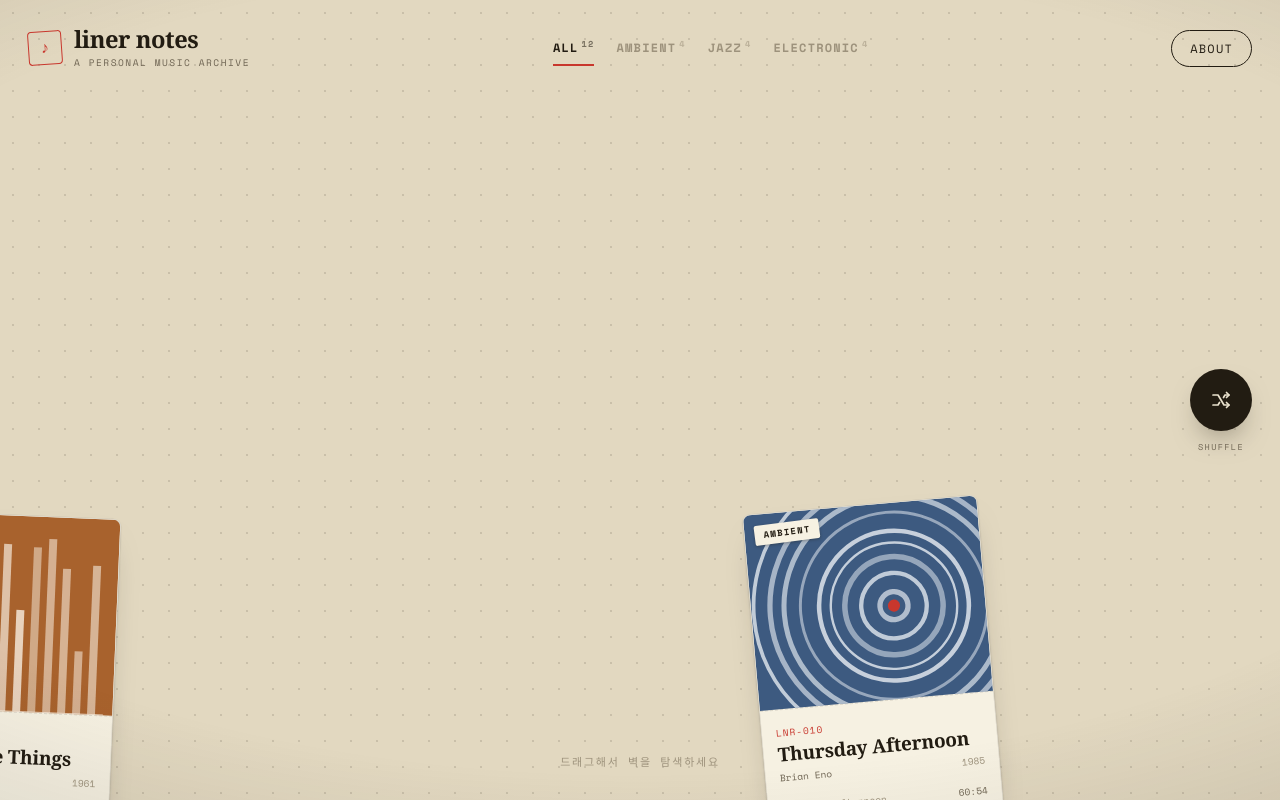
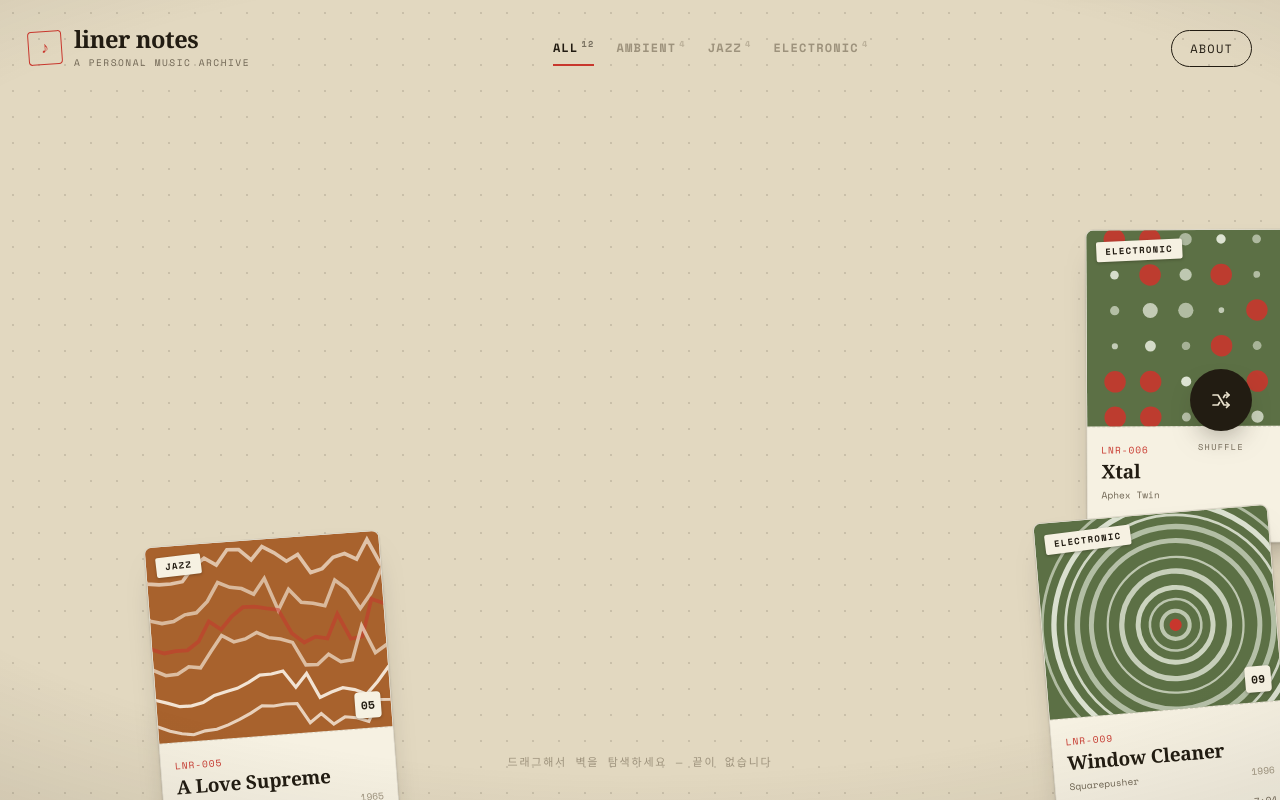
Before and after one commit to ruehan/liner_notes, a React (Vite) app: page / in a window 1280 px wide. Built offline with nearby package versions, Linux system fonts and the light colour scheme.

Commit message:
feat: 절차 생성 트랙으로 무한 항목 아카이브 구현

```diff
--- a/src/entities/track/index.ts
+++ b/src/entities/track/index.ts
@@ -1,7 +1,22 @@
 import type { GenreId, GenreTheme, Track } from "./model/types";
 import { GENRES, GENRE_ORDER, TRACKS, catalogNo } from "./model/data";
+import {
+  generateTileTracks,
+  tileCatalog,
+  isHomeTile,
+} from "./model/generator";
 import { TrackCard } from "./ui/TrackCard";
 import { CoverArt } from "./ui/CoverArt";
 
 export type { GenreId, GenreTheme, Track };
-export { GENRES, GENRE_ORDER, TRACKS, catalogNo, TrackCard, CoverArt };
+export {
+  GENRES,
+  GENRE_ORDER,
+  TRACKS,
+  catalogNo,
+  generateTileTracks,
+  tileCatalog,
+  isHomeTile,
+  TrackCard,
+  CoverArt,
+};
--- /dev/null
+++ b/src/entities/track/model/generator.ts
@@ -0,0 +1,142 @@
+import { createRng } from "@/shared/lib";
+import { GENRE_ORDER, TRACKS, catalogNo } from "./data";
+import type { GenreId, Track } from "./types";
+
+export function hashKey(key: string): number {
+  let h = 0;
+  for (let i = 0; i < key.length; i++) {
+    h = (h * 31 + key.charCodeAt(i)) % 2147483647;
+  }
+  return h || 7;
+}
+
+export function isHomeTile(k: number, m: number): boolean {
+  return k === 0 && m === 0;
+}
+
+function code(n: number): string {
+  return n >= 0 ? String(n) : `n${-n}`;
+}
+
+export function tileCatalog(k: number, m: number, index: number): string {
+  if (isHomeTile(k, m)) return catalogNo(index);
+  return `LNR-${code(k)}.${code(m)}-${String(index + 1).padStart(2, "0")}`;
+}
+
+const TITLE_WORDS: Record<GenreId, [string[], string[]]> = {
+  ambient: [
+    ["Pale", "Slow", "Quiet", "Hollow", "Silver", "Faint", "Amber", "Winter", "Distant", "Paper"],
+    ["Harbor", "Signal", "Garden", "Corridor", "Horizon", "Archive", "Weather", "Reverie", "Current", "Station"],
+  ],
+  jazz: [
+    ["Blue", "Golden", "Midnight", "Velvet", "Smoky", "Late", "Bitter", "Sweet", "Crooked", "Lazy"],
+    ["Corner", "Waltz", "Sketch", "Ballad", "Stride", "Session", "Reflex", "Avenue", "Verdict", "Postcard"],
+  ],
+  electronic: [
+    ["Circuit", "Vector", "Phase", "Neon", "Static", "Binary", "Chrome", "Pulse", "Isotope", "Modular"],
+    ["Field", "Sequence", "Loop", "Window", "Engine", "Prism", "Memory", "Relay", "Cluster", "Drift"],
+  ],
+};
+
+const ARTIST_FIRST = [
+  "Iris", "Kael", "Mona", "Jun", "Elio", "Sable", "Ren", "Ada", "Vico",
+  "Noor", "Halcy", "Otto", "Mire", "Suki", "Bram", "Yara", "Dex", "Linnea",
+];
+
+const ARTIST_LAST = [
+  "Marrow", "Fields", "Okabe", "Lindqvist", "Duarte", "Ashline", "Vey",
+  "Nakamura", "Soto", "Ilg", "Corvin", "Mbeki", "Halloran", "Petrov", "Quist",
+];
+
+const JAZZ_GROUPS = ["Trio", "Quartet", "Quintet", "Ensemble"];
+
+const LABELS = [
+  "Driftworks", "Blue Hour", "Cold Front", "Aperture", "Fonograf",
+  "Tape Club", "Meridian", "Roomtone", "Night Soil", "Kiln",
+];
+
+const MOODS: Record<GenreId, string[]> = {
+  ambient: ["새벽", "대기", "정적", "안개", "긴 복도", "먼 방"],
+  jazz: ["빗소리", "막차 이후", "연기", "즉흥", "오래된 가죽", "골목"],
+  electronic: ["글리치", "회로", "야간 주행", "신시", "지직거림", "반복"],
+};
+
+const TAG_EXTRAS = ["비밀 선곡", "첫 청취 기록", "재편집본", "라이브", "데모", "리마스터"];
+
+const DEFINITIONS = [
+  (a: string, _b: string) =>
+    `처음 들은 순간의 공기가 그대로 보존된 기록. ${a}에 가까워지고 싶을 때 꺼내는 항목이다.`,
+  (a: string, b: string) =>
+    `${a}의 표준으로 삼아도 좋은 곡. 볼륨을 낮출수록 ${b}한 디테일이 더 들린다.`,
+  (a: string, b: string) =>
+    `장르의 경계에서 태어난 기록. ${a}에서 출발해 ${b} 쪽으로 천천히 기울어진다.`,
+  (a: string, _b: string) =>
+    `선곡 이유를 설명하는 것보다 재생하는 편이 빠르다. ${a}을 아카이브하는 가장 짧은 방법.`,
+  (_a: string, b: string) =>
+    `반복할수록 결이 드러나는 부류. ${b}한 순간을 위해 보관해 둔다.`,
+  (a: string, b: string) =>
+    `${a}의 시간대에만 제대로 들리는 곡이라는 개인적인 결론. ${b}함은 덤이다.`,
+];
+
+const ADJ_FILL = ["조용한", "느린", "차가운", "따뜻한", "거친", "투명한", "무게 없는", "낡은"];
+
+export function generateTileTracks(k: number, m: number): Track[] {
+  if (isHomeTile(k, m)) return TRACKS;
+
+  const rng = createRng(hashKey(`tile:${k},${m}`));
+  const count = 9 + Math.floor(rng() * 6);
+  const tracks: Track[] = [];
+
+  for (let i = 0; i < count; i++) {
+    const genre = GENRE_ORDER[Math.floor(rng() * GENRE_ORDER.length)];
+    const [adj, noun] = TITLE_WORDS[genre];
+    const title =
+      genre === "electronic" && rng() < 0.35
+        ? `${adj[Math.floor(rng() * adj.length)]} ${String(Math.floor(rng() * 89) + 10).padStart(2, "0")}`
+        : `${adj[Math.floor(rng() * adj.length)]} ${noun[Math.floor(rng() * noun.length)]}`;
+
+    const last = ARTIST_LAST[Math.floor(rng() * ARTIST_LAST.length)];
+    const artist =
+      genre === "jazz" && rng() < 0.5
+        ? `${ARTIST_FIRST[Math.floor(rng() * ARTIST_FIRST.length)]} ${last} ${JAZZ_GROUPS[Math.floor(rng() * JAZZ_GROUPS.length)]}`
+        : `${ARTIST_FIRST[Math.floor(rng() * ARTIST_FIRST.length)]} ${last}`;
+
+    const yearBase: Record<GenreId, [number, number]> = {
+      ambient: [1978, 2010],
+      jazz: [1955, 1979],
+      electronic: [1990, 2025],
+    };
+    const [y0, y1] = yearBase[genre];
+    const year = y0 + Math.floor(rng() * (y1 - y0 + 1));
+
+    const secs = 150 + Math.floor(rng() * 2100);
+    const length = `${Math.floor(secs / 60)}:${String(secs % 60).padStart(2, "0")}`;
+
+    const album =
+      rng() < 0.5
+        ? title
+        : `${title} ${["Sessions", "Reprise", "Edition", "Vol. 1"][Math.floor(rng() * 4)]}`;
+
+    const tags = [MOODS[genre][Math.floor(rng() * MOODS[genre].length)]];
+    if (rng() < 0.5) tags.push(TAG_EXTRAS[Math.floor(rng() * TAG_EXTRAS.length)]);
+
+    const definition = DEFINITIONS[Math.floor(rng() * DEFINITIONS.length)](
+      MOODS[genre][Math.floor(rng() * MOODS[genre].length)],
+      ADJ_FILL[Math.floor(rng() * ADJ_FILL.length)],
+    );
+
+    tracks.push({
+      id: `${k}:${m}:${i}`,
+      title,
+      artist,
+      album,
+      label: LABELS[Math.floor(rng() * LABELS.length)],
+      year,
+      length,
+      genre,
+      tags,
+      definition,
+    });
+  }
+  return tracks;
+}
--- a/src/entities/track/ui/TrackCard.tsx
+++ b/src/entities/track/ui/TrackCard.tsx
@@ -1,26 +1,29 @@
 import type { Track } from "../model/types";
-import { catalogNo } from "../model/data";
 import { CoverArt } from "./CoverArt";
 import "./track-card.css";
 
 interface Props {
   track: Track;
-  index: number;
+  catalog: string;
+  ordinal: number;
   hidden: boolean;
   hot: boolean;
   style: React.CSSProperties;
-  onOpen: (index: number) => void;
-  onHover: (index: number | null) => void;
+  onOpen: () => void;
+  onEnter: () => void;
+  onLeave: () => void;
 }
 
 export function TrackCard({
   track,
-  index,
+  catalog,
+  ordinal,
   hidden,
   hot,
   style,
   onOpen,
-  onHover,
+  onEnter,
+  onLeave,
 }: Props) {
   return (
     <article
@@ -31,22 +34,23 @@ export function TrackCard({
       role="button"
       tabIndex={hidden ? -1 : 0}
       aria-label={`${track.title} — ${track.artist}`}
-      onClick={() => onOpen(index)}
+      onClick={onOpen}
       onKeyDown={(e) => {
         if (e.key === "Enter" || e.key === " ") {
           e.preventDefault();
-          onOpen(index);
+          onOpen();
         }
       }}
-      onMouseEnter={() => onHover(index)}
-      onMouseLeave={() => onHover(null)}
+      onMouseEnter={onEnter}
+      onMouseLeave={onLeave}
     >
       <div className="track-card__artwrap">
         <CoverArt track={track} className="track-card__art" />
         <span className="track-card__tape">{track.genre}</span>
+        <span className="track-card__ordinal">{String(ordinal).padStart(2, "0")}</span>
       </div>
       <header className="track-card__head">
-        <span className="track-card__no">{catalogNo(index)}</span>
+        <span className="track-card__no">{catalog}</span>
         <h3 className="track-card__title">{track.title}</h3>
         <p className="track-card__byline">
           {track.artist}
--- a/src/entities/track/ui/track-card.css
+++ b/src/entities/track/ui/track-card.css
@@ -68,6 +68,26 @@
 .track-card:hover .track-card__tape {
   transform: rotate(0deg);
   transition: transform var(--dur-2) var(--ease-spring);
+}
+
+.track-card__ordinal {
+  position: absolute;
+  right: 10px;
+  bottom: 10px;
+  min-width: 26px;
+  height: 26px;
+  display: grid;
+  place-items: center;
+  padding: 0 6px;
+  border-radius: 4px;
+  background: var(--card);
+  color: var(--fg);
+  font-family: var(--mono);
+  font-size: 11px;
+  font-weight: 700;
+  letter-spacing: 0.02em;
+  font-variant-numeric: tabular-nums;
+  box-shadow: 0 1px 3px rgba(34, 28, 18, 0.35);
 }
 
 .track-card__head {
--- a/src/pages/main/ui/MainPage.tsx
+++ b/src/pages/main/ui/MainPage.tsx
@@ -1,35 +1,55 @@
 import { useCallback, useEffect, useMemo, useRef, useState } from "react";
-import { TRACKS, TrackCard } from "@/entities/track";
+import {
+  TrackCard,
+  generateTileTracks,
+  tileCatalog,
+  type Track,
+} from "@/entities/track";
+import { hashKey } from "@/entities/track/model/generator";
 import {
   CELL_SIZE,
+  WORLD,
   generateSpots,
   type Point,
+  type Spot,
 } from "@/shared/lib";
 import { Wall, type WallHandle } from "@/widgets/wall";
 import { Hud } from "@/widgets/hud";
 import { Readout } from "@/widgets/readout";
-import { DetailSheet } from "@/widgets/detail";
+import { DetailSheet, type OpenEntry } from "@/widgets/detail";
 import { Boot } from "@/widgets/boot";
 import {
   FilterTabs,
-  filterCounts,
   isVisible,
-  visibleIndices,
   type FilterId,
 } from "@/features/track-filter";
 import { ShuffleButton, pickShuffleIndex } from "@/features/shuffle";
 import "./main-page.css";
 
-const LAYOUT_SEED = 7;
+interface HoverEntry {
+  track: Track;
+  catalog: string;
+}
+
+const spotCache = new Map<string, Spot[]>();
+
+function tileSpots(k: number, m: number): Spot[] {
+  const key = `${k},${m}`;
+  let spots = spotCache.get(key);
+  if (!spots) {
+    const tracks = generateTileTracks(k, m);
+    spots = generateSpots(tracks.length, hashKey(`spots:${key}`));
+    spotCache.set(key, spots);
+  }
+  return spots;
+}
 
 export function MainPage() {
-  const spots = useMemo(() => generateSpots(TRACKS.length, LAYOUT_SEED), []);
-  const counts = useMemo(() => filterCounts(TRACKS), []);
-
+  const [tiles, setTiles] = useState<Point[]>([{ x: 0, y: 0 }]);
   const [filter, setFilter] = useState<FilterId>("all");
-  const [openIndex, setOpenIndex] = useState<number | null>(null);
-  const [hoverIndex, setHoverIndex] = useState<number | null>(null);
-  const [hotIndex, setHotIndex] = useState<number | null>(null);
+  const [openEntry, setOpenEntry] = useState<OpenEntry | null>(null);
+  const [hoverEntry, setHoverEntry] = useState<HoverEntry | null>(null);
+  const [hotKey, setHotKey] = useState<string | null>(null);
   const [hintGone, setHintGone] = useState(false);
 
   const wallRef = useRef<WallHandle>(null);
@@ -42,54 +62,111 @@ export function MainPage() {
 
   const hideHint = useCallback(() => setHintGone(true), []);
   const bootDone = useCallback(() => {}, []);
+  const onTilesChange = useCallback((next: Point[]) => setTiles(next), []);
+
+  const counts = useMemo(() => {
+    const c: Record<FilterId, number> = {
+      all: 0,
+      ambient: 0,
+      jazz: 0,
+      electronic: 0,
+    };
+    for (const o of tiles) {
+      const k = o.x / WORLD.width;
+      const m = o.y / WORLD.height;
+      for (const t of generateTileTracks(k, m)) {
+        c.all += 1;
+        c[t.genre] += 1;
+      }
+    }
+    return c;
+  }, [tiles]);
 
   const shuffle = useCallback(() => {
-    if (openIndex !== null) return;
-    const pick = pickShuffleIndex(visibleIndices(TRACKS, filter));
-    if (pick === null) return;
-    const target: Point = {
-      x: spots[pick].x + CELL_SIZE / 2,
-      y: spots[pick].y + CELL_SIZE / 2,
-    };
-    wallRef.current?.jumpTo(target);
-    setHoverIndex(pick);
-    setHotIndex(pick);
+    if (openEntry) return;
+    const seen = new Set<string>();
+    const candidates: Array<{ k: number; m: number; i: number }> = [];
+    for (const o of tiles) {
+      for (let dk = -1; dk <= 1; dk++) {
+        for (let dm = -1; dm <= 1; dm++) {
+          const k = o.x / WORLD.width + dk;
+          const m = o.y / WORLD.height + dm;
+          const key = `${k},${m}`;
+          if (seen.has(key)) continue;
+          seen.add(key);
+          generateTileTracks(k, m).forEach((t, i) => {
+            if (isVisible(t, filter)) candidates.push({ k, m, i });
+          });
+        }
+      }
+    }
+    const idx = pickShuffleIndex(candidates.map((_, j) => j));
+    if (idx === null) return;
+    const c = candidates[idx];
+    const tracks = generateTileTracks(c.k, c.m);
+    const spots = tileSpots(c.k, c.m);
+    const track = tracks[c.i];
+    const key = `${c.k},${c.m},${c.i}`;
+
+    setHotKey(key);
     if (hotTimer.current) clearTimeout(hotTimer.current);
-    hotTimer.current = setTimeout(() => setHotIndex(null), 1600);
-  }, [filter, openIndex, spots]);
+    hotTimer.current = setTimeout(() => setHotKey(null), 1600);
+    setHoverEntry({ track, catalog: tileCatalog(c.k, c.m, c.i) });
+    wallRef.current?.jumpTo({
+      x: c.k * WORLD.width + spots[c.i].x + CELL_SIZE / 2,
+      y: c.m * WORLD.height + spots[c.i].y + CELL_SIZE / 2,
+    });
+  }, [tiles, filter, openEntry]);
 
   useEffect(() => {
     const onKeyDown = (e: KeyboardEvent) => {
-      if (e.key === "Escape") setOpenIndex(null);
+      if (e.key === "Escape") setOpenEntry(null);
       if (e.key === "r" || e.key === "R") shuffle();
     };
     window.addEventListener("keydown", onKeyDown);
     return () => window.removeEventListener("keydown", onKeyDown);
   }, [shuffle]);
 
-  const hoveredTrack =
-    openIndex === null && hoverIndex !== null ? TRACKS[hoverIndex] : null;
-
-  return (
-    <div className="main-page">
-      <Wall ref={wallRef} onInteract={hideHint}>
-        {TRACKS.map((track, i) => (
+  const renderTile = useCallback(
+    (k: number, m: number) => {
+      const tracks = generateTileTracks(k, m);
+      const spots = tileSpots(k, m);
+      return tracks.map((track, i) => {
+        const catalog = tileCatalog(k, m, i);
+        const key = `${k},${m},${i}`;
+        return (
           <TrackCard
             key={track.id}
             track={track}
-            index={i}
+            catalog={catalog}
+            ordinal={i + 1}
             hidden={!isVisible(track, filter)}
-            hot={hotIndex === i}
+            hot={hotKey === key}
             style={{
               left: spots[i].x,
               top: spots[i].y,
               transform: `rotate(${spots[i].rot}deg)`,
             }}
-            onOpen={setOpenIndex}
-            onHover={setHoverIndex}
+            onOpen={() =>
+              setOpenEntry({ track, catalog, ordinal: i + 1 })
+            }
+            onEnter={() => setHoverEntry({ track, catalog })}
+            onLeave={() => setHoverEntry(null)}
           />
-        ))}
-      </Wall>
+        );
+      });
+    },
+    [filter, hotKey],
+  );
+
+  return (
+    <div className="main-page">
+      <Wall
+        ref={wallRef}
+        renderTile={renderTile}
+        onTilesChange={onTilesChange}
+        onInteract={hideHint}
+      />
 
       <Hud
         filters={
@@ -98,19 +175,18 @@ export function MainPage() {
         onAbout={() => window.alert("about — 선곡 기준과 소개가 들어가는 자리.")}
       />
 
-      <Readout track={hoveredTrack} entryNo={hoverIndex} />
+      <Readout
+        track={openEntry ? null : hoverEntry?.track ?? null}
+        catalog={openEntry ? null : hoverEntry?.catalog ?? null}
+      />
       <ShuffleButton onShuffle={shuffle} />
 
       <div className={`main-page__hint${hintGone ? " is-gone" : ""}`}>
-        드래그해서 벽을 탐색하세요
+        드래그해서 벽을 탐색하세요 — 끝이 없습니다
       </div>
       <div className="main-page__vignette" aria-hidden="true" />
 
-      <DetailSheet
-        track={openIndex !== null ? TRACKS[openIndex] : null}
-        entryNo={openIndex ?? 0}
-        onClose={() => setOpenIndex(null)}
-      />
+      <DetailSheet entry={openEntry} onClose={() => setOpenEntry(null)} />
       <Boot onDone={bootDone} />
     </div>
   );
--- a/src/shared/lib/camera.ts
+++ b/src/shared/lib/camera.ts
@@ -20,18 +20,20 @@ export function mod(n: number, m: number): number {
 }
 
 export function tileOffsets(cam: Point, viewport: Size, world: Size): Point[] {
-  const ox = Math.round(cam.x / world.width) * world.width;
-  const oy = Math.round(cam.y / world.height) * world.height;
+  const ox = Math.round(-cam.x / world.width) * world.width;
+  const oy = Math.round(-cam.y / world.height) * world.height;
   const offsets: Point[] = [];
   for (let k = -1; k <= 1; k++) {
     for (let m = -1; m <= 1; m++) {
       const x = ox + k * world.width;
       const y = oy + m * world.height;
+      const visibleX0 = -cam.x;
+      const visibleY0 = -cam.y;
       const intersects =
-        x < cam.x + viewport.width &&
-        x + world.width > cam.x &&
-        y < cam.y + viewport.height &&
-        y + world.height > cam.y;
+        x < visibleX0 + viewport.width &&
+        x + world.width > visibleX0 &&
+        y < visibleY0 + viewport.height &&
+        y + world.height > visibleY0;
       if (intersects) offsets.push({ x, y });
     }
   }
--- a/src/widgets/detail/index.ts
+++ b/src/widgets/detail/index.ts
@@ -1 +1 @@
-export { DetailSheet } from "./ui/DetailSheet";
+export { DetailSheet, type OpenEntry } from "./ui/DetailSheet";
--- a/src/widgets/detail/ui/DetailSheet.tsx
+++ b/src/widgets/detail/ui/DetailSheet.tsx
@@ -1,24 +1,27 @@
 import { useEffect, useRef, useState } from "react";
-import { GENRES, catalogNo, CoverArt, type Track } from "@/entities/track";
+import { GENRES, CoverArt, type Track } from "@/entities/track";
 import "./detail.css";
 
+export interface OpenEntry {
+  track: Track;
+  catalog: string;
+  ordinal: number;
+}
+
 interface Props {
-  track: Track | null;
-  entryNo: number;
+  entry: OpenEntry | null;
   onClose: () => void;
 }
 
-export function DetailSheet({ track, entryNo, onClose }: Props) {
-  const [shown, setShown] = useState<Track | null>(null);
-  const [entry, setEntry] = useState(0);
+export function DetailSheet({ entry, onClose }: Props) {
+  const [shown, setShown] = useState<OpenEntry | null>(null);
   const [open, setOpen] = useState(false);
   const closing = useRef<ReturnType<typeof setTimeout> | null>(null);
 
   useEffect(() => {
-    if (track) {
+    if (entry) {
       if (closing.current) clearTimeout(closing.current);
-      setShown(track);
-      setEntry(entryNo);
+      setShown(entry);
       const raf = requestAnimationFrame(() =>
         requestAnimationFrame(() => setOpen(true)),
       );
@@ -31,11 +34,12 @@ export function DetailSheet({ track, entryNo, onClose }: Props) {
         if (closing.current) clearTimeout(closing.current);
       };
     }
-  }, [track, entryNo]); // eslint-disable-line react-hooks/exhaustive-deps
+  }, [entry]); // eslint-disable-line react-hooks/exhaustive-deps
 
   if (!shown) return null;
 
-  const theme = GENRES[shown.genre];
+  const { track, catalog, ordinal } = shown;
+  const theme = GENRES[track.genre];
 
   return (
     <div className={`detail${open ? " is-open" : ""}`}>
@@ -59,32 +63,35 @@ export function DetailSheet({ track, entryNo, onClose }: Props) {
         </button>
 
         <div className="detail__stamp" aria-hidden="true">
-          <span>{catalogNo(entry)}</span>
-          <span>filed {shown.year}</span>
+          <span>{catalog}</span>
+          <span>filed {track.year}</span>
         </div>
 
         <section
           className="detail__card"
           role="dialog"
           aria-modal="true"
-          aria-label={`${shown.title} 상세`}
+          aria-label={`${track.title} 상세`}
         >
           <div className="detail__body">
             <p className="detail__head">
-              entry no.{String(entry + 1).padStart(2, "0")}
-              <span className="detail__head-tape" style={{ background: theme.bg, color: theme.ink }}>
-                {shown.genre}
+              entry no.{String(ordinal).padStart(2, "0")}
+              <span
+                className="detail__head-tape"
+                style={{ background: theme.bg, color: theme.ink }}
+              >
+                {track.genre}
               </span>
             </p>
-            <h1 className="detail__title">{shown.title}</h1>
-            <p className="detail__artist">{shown.artist}</p>
+            <h1 className="detail__title">{track.title}</h1>
+            <p className="detail__artist">{track.artist}</p>
             <p className="detail__phon">{theme.phon}</p>
             <p className="detail__def">
               <b>n.</b>
-              <span>{shown.definition}</span>
+              <span>{track.definition}</span>
             </p>
             <div className="detail__tags">
-              {shown.tags.map((t, i) => (
+              {track.tags.map((t, i) => (
                 <span
                   key={t}
                   className="detail__tag"
@@ -97,19 +104,19 @@ export function DetailSheet({ track, entryNo, onClose }: Props) {
             <dl className="detail__meta">
               <div>
                 <dt>album</dt>
-                <dd>{shown.album}</dd>
+                <dd>{track.album}</dd>
               </div>
               <div>
                 <dt>label</dt>
-                <dd>{shown.label}</dd>
+                <dd>{track.label}</dd>
               </div>
               <div>
                 <dt>year</dt>
-                <dd>{shown.year}</dd>
+                <dd>{track.year}</dd>
               </div>
               <div>
                 <dt>length</dt>
-                <dd>{shown.length}</dd>
+                <dd>{track.length}</dd>
               </div>
             </dl>
             <button type="button" className="detail__play" title="곧 구현">
@@ -122,16 +129,16 @@ export function DetailSheet({ track, entryNo, onClose }: Props) {
 
           <div className="detail__art">
             <div className="detail__frame detail__frame--back" aria-hidden="true">
-              <CoverArt track={shown} />
+              <CoverArt track={track} />
             </div>
             <div className="detail__frame">
-              <CoverArt track={shown} />
+              <CoverArt track={track} />
             </div>
-            <span className="detail__frame-no">{catalogNo(entry)}</span>
+            <span className="detail__frame-no">{catalog}</span>
           </div>
 
           <div className="detail__entry-no" aria-hidden="true">
-            {String(entry + 1).padStart(2, "0")}
+            {String(ordinal).padStart(2, "0")}
           </div>
         </section>
       </div>
--- a/src/widgets/wall/ui/Wall.tsx
+++ b/src/widgets/wall/ui/Wall.tsx
@@ -24,7 +24,8 @@ export interface WallHandle {
 }
 
 interface Props {
-  children: ReactNode;
+  renderTile: (k: number, m: number) => ReactNode;
+  onTilesChange?: (tiles: Point[]) => void;
   onInteract?: () => void;
 }
 
@@ -40,7 +41,7 @@ function offsetsKey(offsets: Point[]): string {
 }
 
 export const Wall = forwardRef<WallHandle, Props>(function Wall(
-  { children, onInteract },
+  { renderTile, onTilesChange, onInteract },
   ref,
 ) {
   const containerRef = useRef<HTMLDivElement>(null);
@@ -72,6 +73,7 @@ export const Wall = forwardRef<WallHandle, Props>(function Wall(
     if (key !== offsetsKeyRef.current) {
       offsetsKeyRef.current = key;
       setOffsets(next);
+      onTilesChange?.(next);
     }
   };
 
@@ -142,6 +144,23 @@ export const Wall = forwardRef<WallHandle, Props>(function Wall(
     }
   };
 
+  function isPrimary(o: Point): boolean {
+    const cx = -cam.current.x + viewport().width / 2;
+    const cy = -cam.current.y + viewport().height / 2;
+    let best = offsets[0];
+    let bestDist = Infinity;
+    for (const t of offsets) {
+      const d =
+        Math.abs(cx - (t.x + WORLD.width / 2)) +
+        Math.abs(cy - (t.y + WORLD.height / 2));
+      if (d < bestDist) {
+        bestDist = d;
+        best = t;
+      }
+    }
+    return o === best;
+  }
+
   return (
     <div
       className="wall"
@@ -163,27 +182,10 @@ export const Wall = forwardRef<WallHandle, Props>(function Wall(
               transform: `translate3d(${o.x}px,${o.y}px,0)`,
             }}
           >
-            {children}
+            {renderTile(o.x / WORLD.width, o.y / WORLD.height)}
           </div>
         ))}
       </div>
     </div>
   );
-
-  function isPrimary(o: Point): boolean {
-    const cx = -cam.current.x + viewport().width / 2;
-    const cy = -cam.current.y + viewport().height / 2;
-    let best = offsets[0];
-    let bestDist = Infinity;
-    for (const t of offsets) {
-      const d =
-        Math.abs(cx - (t.x + WORLD.width / 2)) +
-        Math.abs(cy - (t.y + WORLD.height / 2));
-      if (d < bestDist) {
-        bestDist = d;
-        best = t;
-      }
-    }
-    return o === best;
-  }
 });
```
Also changed, not shown: src/widgets/readout/ui/Readout.tsx (+4 -4 lines), 5 other files (tests, documents, lock files or other folders).
